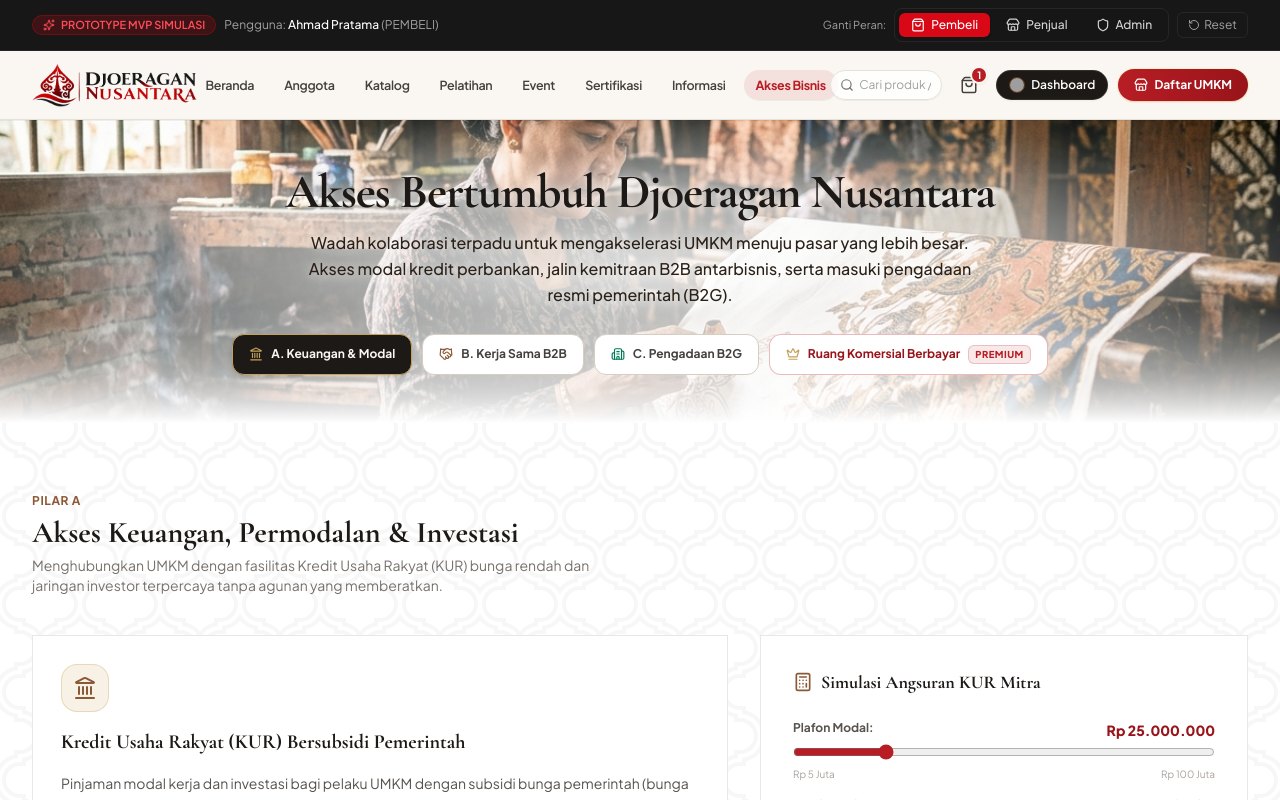
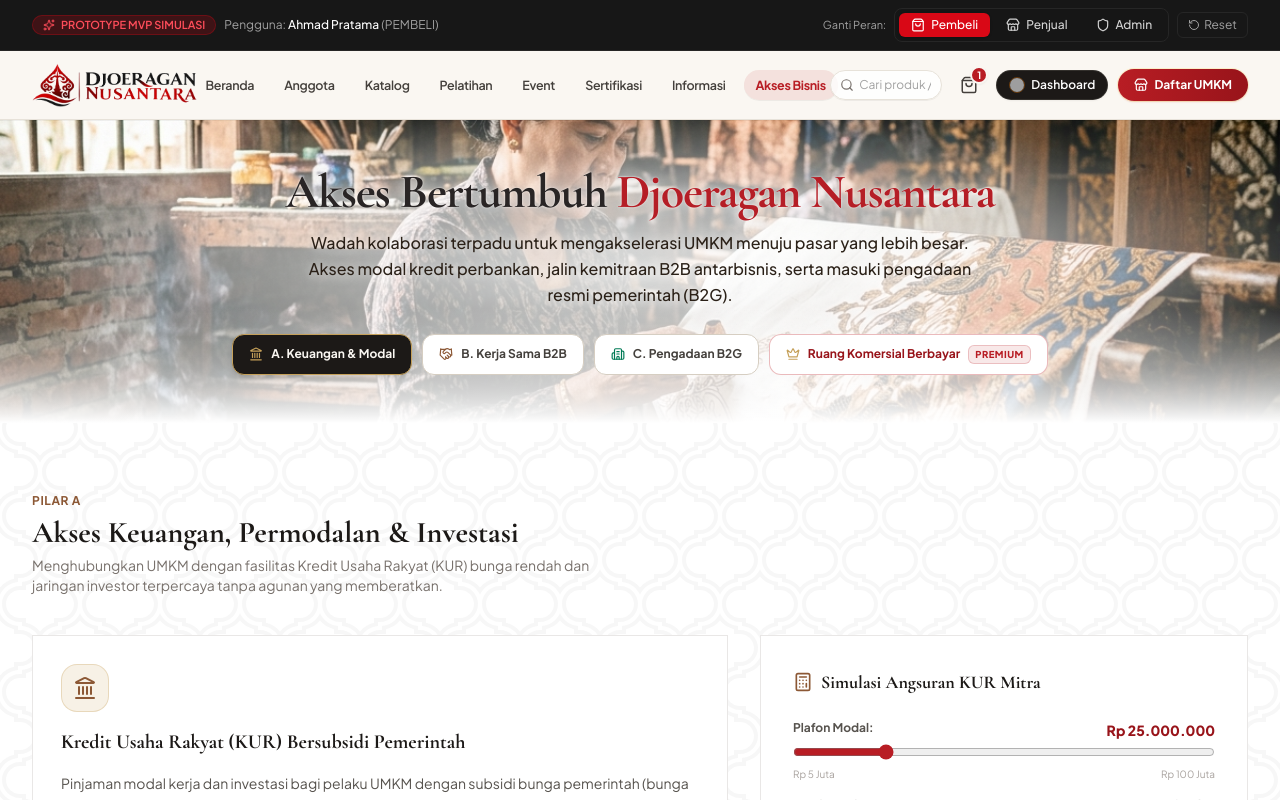
Before and after one commit to shinji1502/DjoeraganNusantara, a React (Vite) app in the folder ruang-umkm-surakarta/: page /akses-bertumbuh in a window 1280 px wide. Shown: the top 800 px of the page. Built offline with nearby package versions, Linux system fonts and the light colour scheme; grey boxes are pictures that could not be loaded.

Commit message:
ganti warn judul akses bertumbuh

```diff
--- a/ruang-umkm-surakarta/src/pages/public/AksesBertumbuhPage.tsx
+++ b/ruang-umkm-surakarta/src/pages/public/AksesBertumbuhPage.tsx
@@ -74,10 +74,10 @@ export const AksesBertumbuhPage: React.FC = () => {
       <section className="akses-hero overflow-hidden py-10 sm:py-12">
         <div className="max-w-4xl mx-auto px-4 text-center space-y-3.5 relative z-10">
           <h1
-            style={{ textShadow: '0 1px 12px rgba(255, 255, 255, 0.9)' }}
-            className="text-3xl sm:text-4xl lg:text-5xl font-serif font-extrabold text-[#1C1917] tracking-tight"
+            style={{ textShadow: '0 1px 14px rgba(255, 255, 255, 0.95), 0 0 2px rgba(255, 255, 255, 0.8)' }}
+            className="text-3xl sm:text-4xl lg:text-5xl font-serif font-extrabold tracking-tight text-[#292525]"
           >
-            Akses Bertumbuh Djoeragan Nusantara
+            Akses Bertumbuh <span className="text-[#B51E26]">Djoeragan Nusantara</span>
           </h1>
           <p
             style={{ textShadow: '0 1px 12px rgba(255, 255, 255, 0.9)' }}
```
